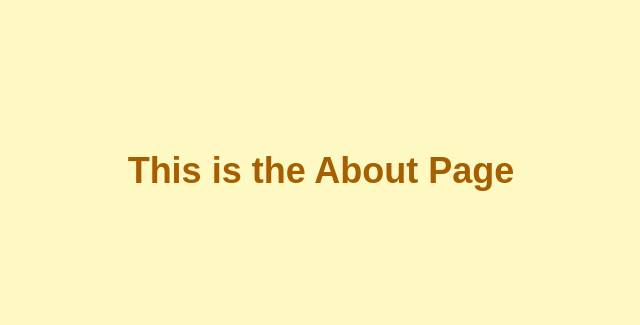
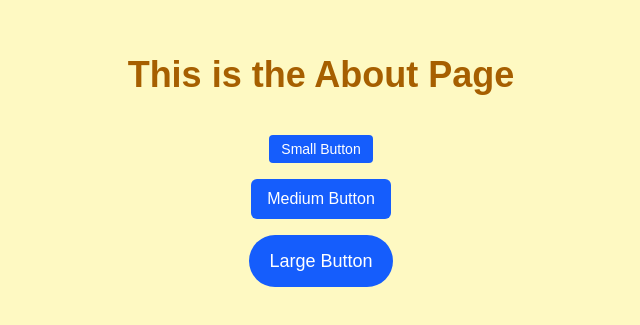
Before and after one commit to Brianryanphiri/alx-project-0x02-setup, a Next.js app in the folder alx-project-0x02/: page /about in a window 1280 px wide. Shown: the part 229-554 px from the top of the page, without its empty margins (319-959 px from the left). Built offline with nearby package versions, Linux system fonts and the light colour scheme.

Commit message:
Create reusable Button component with size and shape props; use on about page

```diff
--- /dev/null
+++ b/alx-project-0x02/components/common/Button.tsx
@@ -0,0 +1,22 @@
+// components/common/Button.tsx
+import React from 'react';
+import { ButtonProps } from '../../interfaces';
+
+const sizeClasses = {
+  small: 'px-3 py-1 text-sm',
+  medium: 'px-4 py-2 text-base',
+  large: 'px-5 py-3 text-lg',
+};
+
+const Button: React.FC<ButtonProps> = ({ label, size = 'medium', shape = 'rounded-md', onClick }) => {
+  return (
+    <button
+      onClick={onClick}
+      className={`bg-blue-600 text-white ${sizeClasses[size]} ${shape} hover:bg-blue-700 transition-all`}
+    >
+      {label}
+    </button>
+  );
+};
+
+export default Button;
--- a/alx-project-0x02/interfaces/index.ts
+++ b/alx-project-0x02/interfaces/index.ts
@@ -1,3 +1,4 @@
+
 export interface User {
   id: number;
   name: string;
@@ -8,3 +9,10 @@
   title: string;
   content: string;
 }
+
+export interface ButtonProps {
+  label: string;
+  size?: 'small' | 'medium' | 'large';
+  shape?: 'rounded-sm' | 'rounded-md' | 'rounded-full';
+  onClick?: () => void;
+}
--- a/alx-project-0x02/pages/about.tsx
+++ b/alx-project-0x02/pages/about.tsx
@@ -1,9 +1,14 @@
 import type { NextPage } from 'next'
+import Button from '@/components/common/Button'
 
 const About: NextPage = () => {
   return (
-    <div className="flex min-h-screen justify-center items-center bg-yellow-100">
-      <h1 className="text-4xl font-bold text-yellow-700">This is the About Page</h1>
+    <div className="flex flex-col items-center justify-center min-h-screen gap-4 bg-yellow-100 p-4">
+      <h1 className="text-4xl font-bold text-yellow-700 mb-6">This is the About Page</h1>
+
+      <Button label="Small Button" size="small" shape="rounded-sm" />
+      <Button label="Medium Button" size="medium" shape="rounded-md" />
+      <Button label="Large Button" size="large" shape="rounded-full" />
     </div>
   )
 }
```
